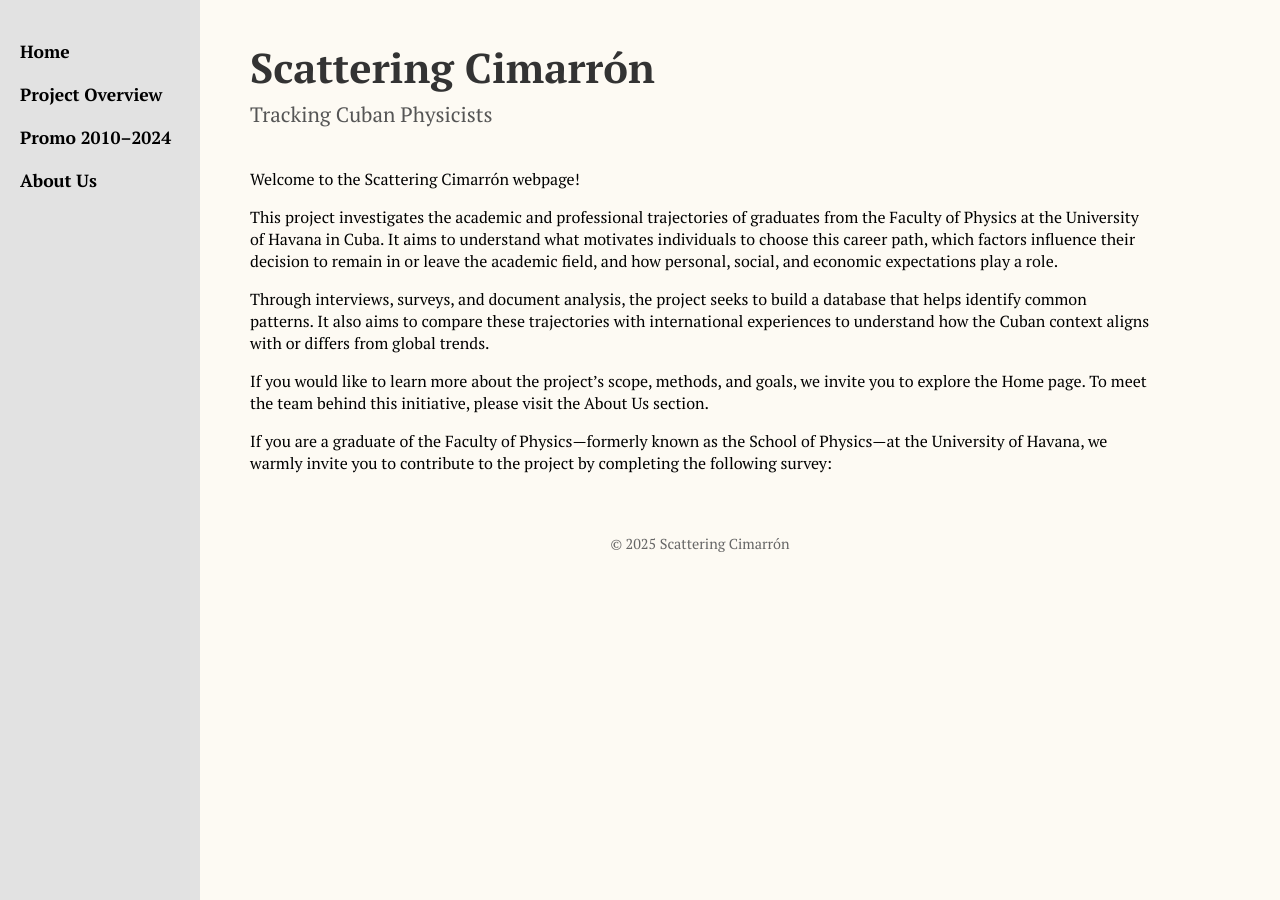
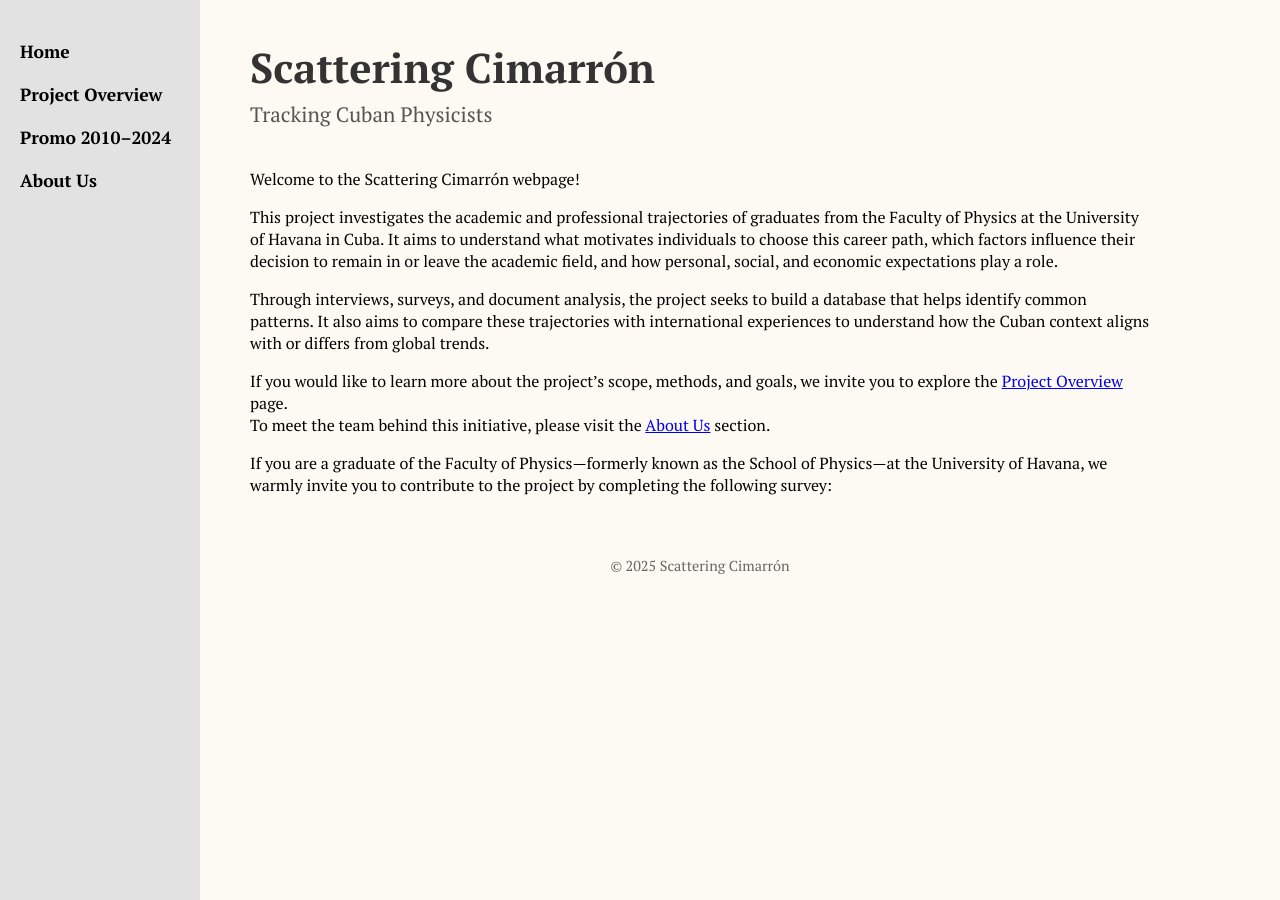
Before and after one commit to Gretica/Tracking_Cuban_Physicists, a Jekyll site: the page built from index.md, in a window 1280 px wide. Built offline with Jekyll 4.4.1, drawn with Linux system fonts in a browser that asks for light colours.

Commit message:
Update index.md

```diff
--- a/index.md
+++ b/index.md
@@ -8,6 +8,7 @@ This project investigates the academic and professional trajectories of graduate
 
 Through interviews, surveys, and document analysis, the project seeks to build a database that helps identify common patterns. It also aims to compare these trajectories with international experiences to understand how the Cuban context aligns with or differs from global trends.
 
-If you would like to learn more about the project’s scope, methods, and goals, we invite you to explore the Home page. To meet the team behind this initiative, please visit the About Us section.
+If you would like to learn more about the project’s scope, methods, and goals, we invite you to explore the <a href="{{ site.baseurl }}/Project/">Project Overview</a> page.
+To meet the team behind this initiative, please visit the <a href="{{ site.baseurl }}/Aboutus/">About Us</a> section.
 
 If you are a graduate of the Faculty of Physics—formerly known as the School of Physics—at the University of Havana, we warmly invite you to contribute to the project by completing the following survey:
```
